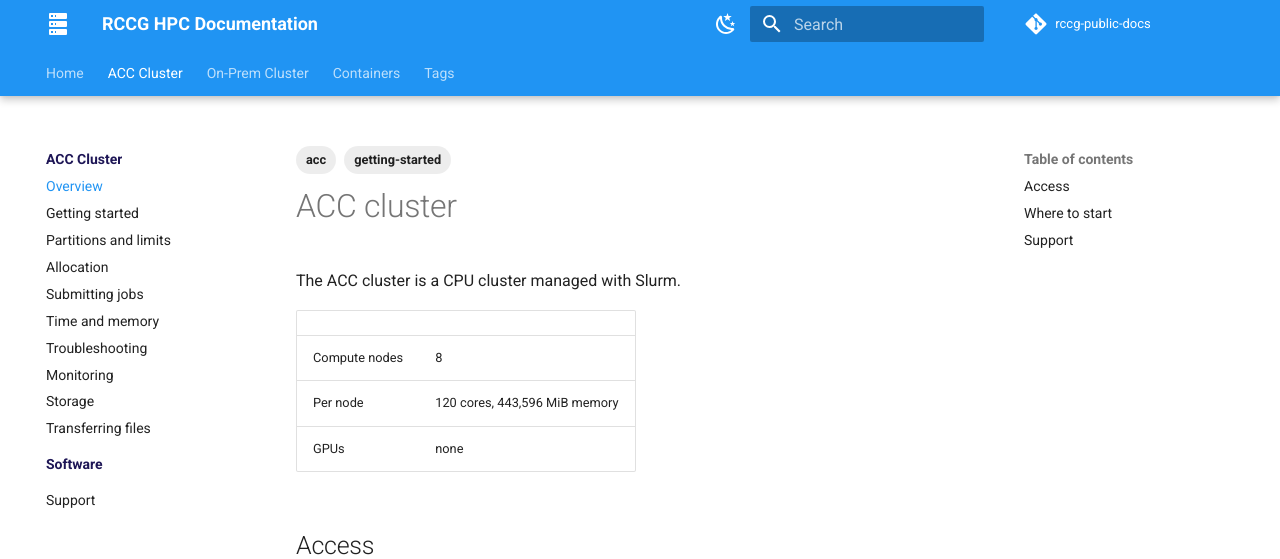
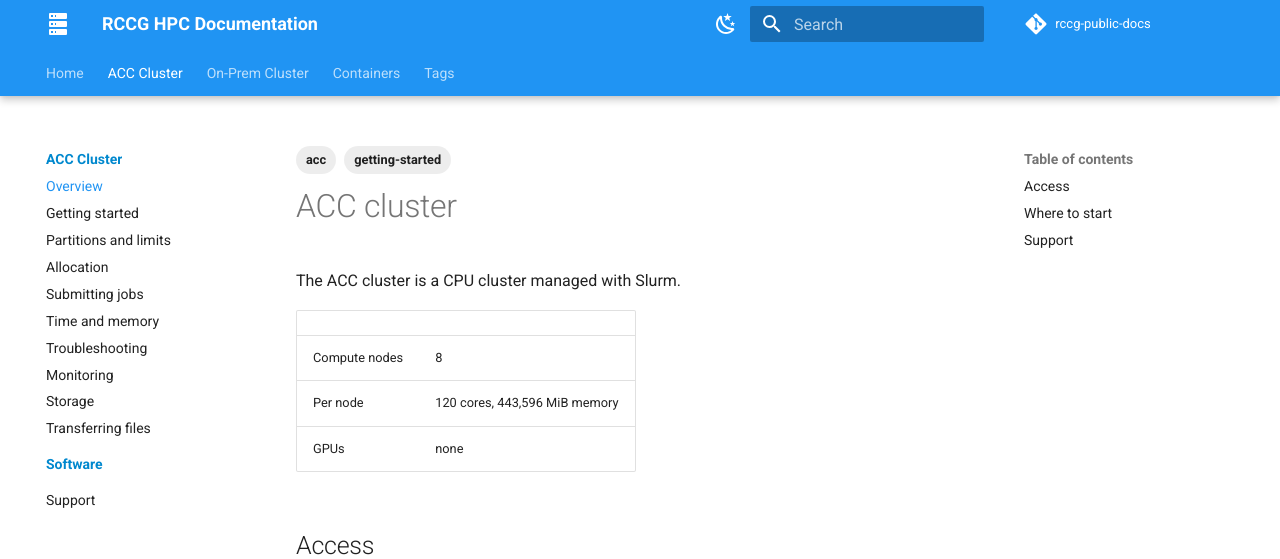
Before and after one commit to ResearchComputingTeam/rccg-public-docs, an MkDocs documentation site: the page built from docs/acc-cluster/index.md, in a window 1280 px wide. Shown: the top 559 px of the page. Built offline with MkDocs 1.6.1 and Material for MkDocs 9.7.7, drawn with Linux system fonts in a browser that asks for light colours; comment, search, counter and statistics services are not loaded.

Commit message:
fix color for dark mode (#23)

```diff
--- a/docs/assets/stylesheets/custom.css
+++ b/docs/assets/stylesheets/custom.css
@@ -27,7 +27,7 @@
 /* Color nested section titles inside collapsed drawers */
 .md-nav__item--section > .md-nav__link[for] .md-ellipsis,
 .md-nav__item--section > .md-nav .md-nav__title {
-  color: #1E1656;
+  color: #0088CE;
 }
 
 /* Hover state on label and inner text */
```
